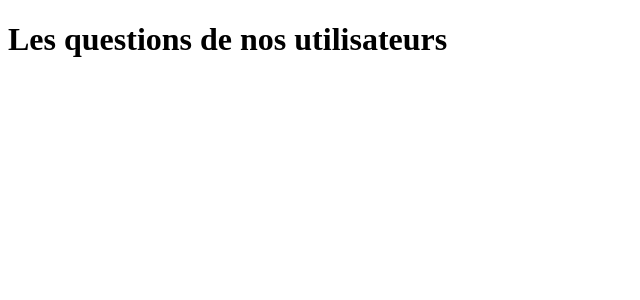
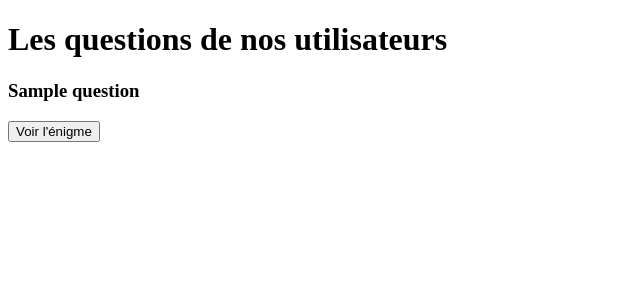
Before and after one commit to rachboudj/partiel-escapegame, a PHP site: page /index.php?page=questions in a window 1280 px wide. Shown: the part 78-378 px from the top of the page, without its empty margins (0-640 px from the left). Run offline with PHP 8.4, Linux system fonts and the light colour scheme; tables that the repository leaves empty hold one stand-in row (values such as "Sample post").

Commit message:
affichage des enigmes

```diff
--- a/src/View/questions.php
+++ b/src/View/questions.php
@@ -3,6 +3,15 @@
 <?php ob_start(); ?>
 <h1>Les questions de nos utilisateurs</h1>
 
+<div class="container">
+        <?php foreach ($enigmes as $enigme) { ?>
+    <div class="card">
+            <h3><?= $enigme['question']; ?></h3>
+            <button>Voir l'énigme</button>
+    </div>
+        <?php } ?>
+</div>
+
 <?php $content = ob_get_clean(); ?>
 
 
```
